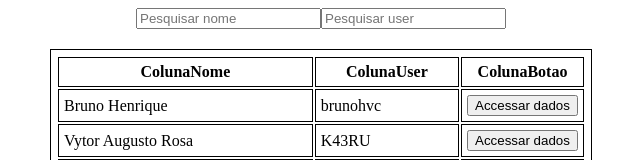
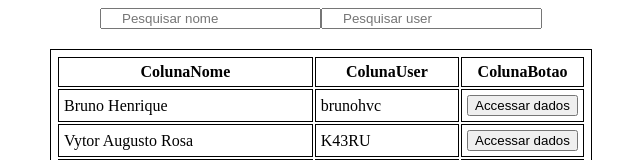
Before and after one commit to ThiagoBrag/GitHub-Users, a website: page meuindex.html in a window 1280 px wide. Shown: the top 160 px of the page, without its empty margins (319-959 px from the left). Drawn offline with Linux system fonts and the light colour scheme; files whose address does not match are found by name.

Commit message:
Update meustyle.css

```diff
--- a/Public/meustyle.css
+++ b/Public/meustyle.css
@@ -124,7 +124,12 @@ td {
     color: rgb(0, 0, 0);
 }
 
-#myInput {
+#InputFiltro {
+    padding-left: 20px;
+    padding-right: 20px;
+}
+
+#InputFiltroUsername {
     padding-left: 20px;
     padding-right: 20px;
 }
```
